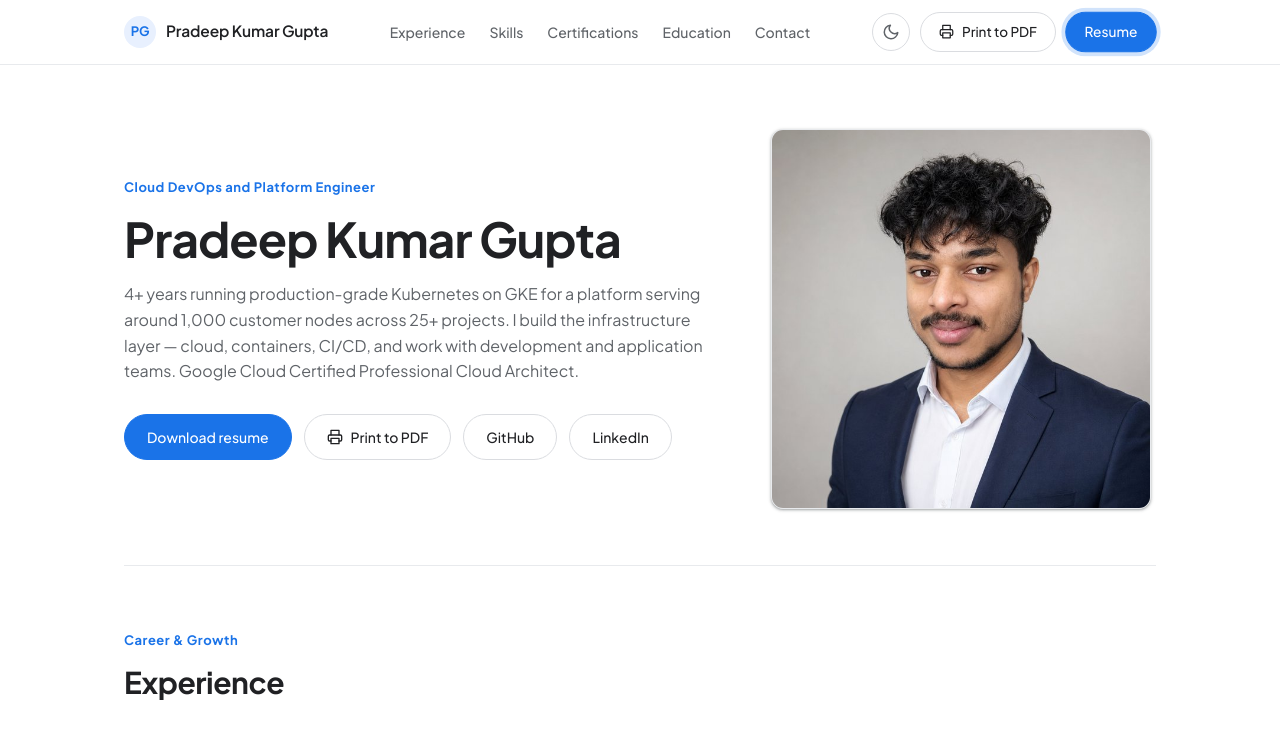
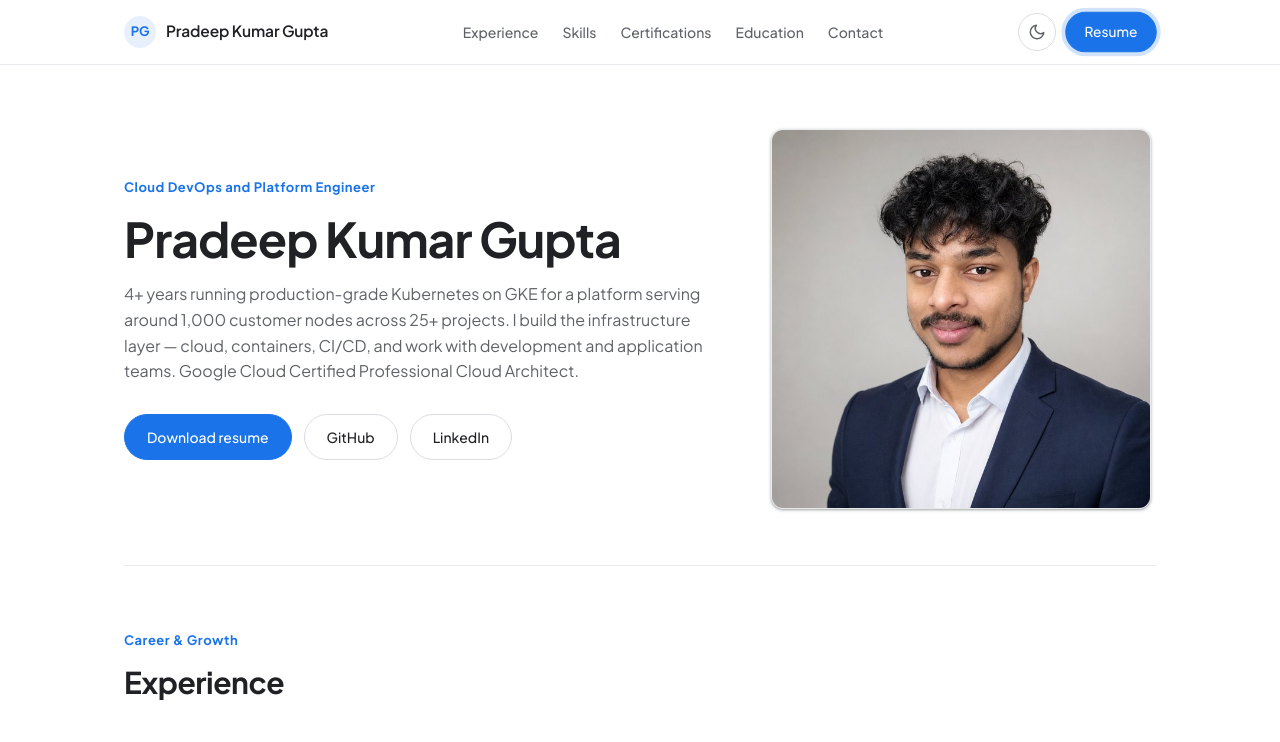
Before and after one commit to impradeepkumargupta/impradeepkumargupta.github.io, a React (Vite) app: page / in a window 1280 px wide. Shown: the top 742 px of the page. Built offline with nearby package versions, Linux system fonts and the light colour scheme.

Commit message:
Revisited

```diff
--- a/src/App.tsx
+++ b/src/App.tsx
@@ -298,29 +298,6 @@ export default function App() {
                 <path d="M21 12.79A9 9 0 1 1 11.21 3 7 7 0 0 0 21 12.79z"></path>
               </svg>
             </button>
-            <button
-              type="button"
-              className="btn print-pdf-btn"
-              id="print-pdf-nav-btn"
-              onClick={() => window.print()}
-              title="Print or Save as PDF"
-            >
-              <svg
-                viewBox="0 0 24 24"
-                fill="none"
-                stroke="currentColor"
-                strokeWidth="2"
-                strokeLinecap="round"
-                strokeLinejoin="round"
-                width="15"
-                height="15"
-              >
-                <polyline points="6 9 6 2 18 2 18 9"></polyline>
-                <path d="M6 18H4a2 2 0 0 1-2-2v-5a2 2 0 0 1 2-2h16a2 2 0 0 1 2 2v5a2 2 0 0 1-2 2h-2"></path>
-                <rect x="6" y="14" width="12" height="8"></rect>
-              </svg>
-              <span>Print to PDF</span>
-            </button>
             <a
               className="btn primary"
               id="resume-nav-btn"
@@ -442,28 +419,6 @@ export default function App() {
                 >
                   Download resume
                 </a>
-                <button
-                  type="button"
-                  className="btn print-pdf-btn"
-                  id="print-pdf-hero-btn"
-                  onClick={() => window.print()}
-                >
-                  <svg
-                    viewBox="0 0 24 24"
-                    fill="none"
-                    stroke="currentColor"
-                    strokeWidth="2"
-                    strokeLinecap="round"
-                    strokeLinejoin="round"
-                    width="16"
-                    height="16"
-                  >
-                    <polyline points="6 9 6 2 18 2 18 9"></polyline>
-                    <path d="M6 18H4a2 2 0 0 1-2-2v-5a2 2 0 0 1 2-2h16a2 2 0 0 1 2 2v5a2 2 0 0 1-2 2h-2"></path>
-                    <rect x="6" y="14" width="12" height="8"></rect>
-                  </svg>
-                  <span>Print to PDF</span>
-                </button>
                 <a
                   className="btn"
                   href="https://github.com/impradeepkumargupta"
--- a/src/index.css
+++ b/src/index.css
@@ -212,15 +212,6 @@ nav.tabs a.active::after {
   }
 }
 
-@media (max-width: 560px) {
-  #print-pdf-nav-btn span {
-    display: none;
-  }
-  #print-pdf-nav-btn {
-    padding: 8px 10px;
-  }
-}
-
 .topbar-actions {
   display: flex;
   align-items: center;
```
